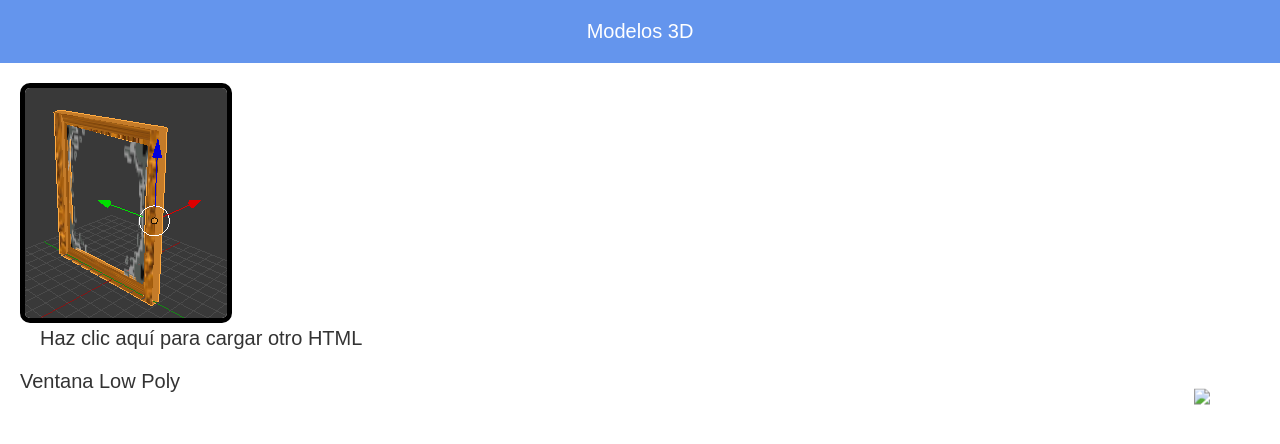
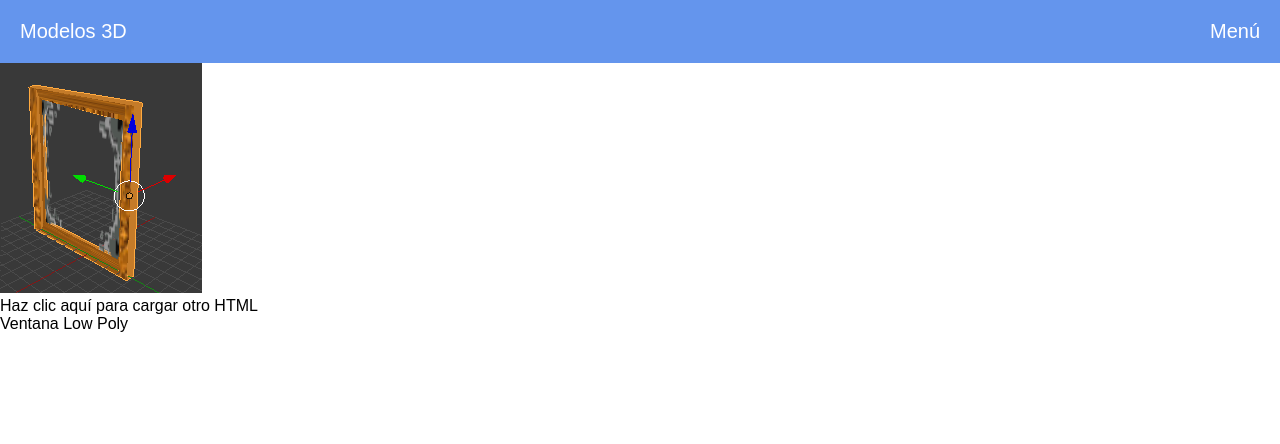
Before and after one commit to untitled918p/Modelos-3d, a plain HTML site: page index.html in a window 1280 px wide. Drawn offline with Linux system fonts and the light colour scheme.

Commit message:
Update index.html

```diff
--- a/index.html
+++ b/index.html
@@ -18,44 +18,25 @@
             margin: 0;
             font-size: 20px; /* Tamaño del título */
             cursor: pointer; /* Cambiar el cursor al pasar sobre el texto */
-        }
-        .contenedor-imagen {
-            text-align: left; /* Alinear la imagen y el texto a la izquierda */
-            padding: 20px;
-        }
-        .imagen {
-            max-width: 50%; /* Ancho máximo de la imagen */
-            border: 5px solid black; /* Añadir borde negro */
-            border-radius: 10px;
-            cursor: pointer; /* Cambiar el cursor al pasar sobre la imagen */
-        }
-        .texto {
-            text-align: left; /* Alinear el texto a la izquierda */
-            font-size: 20px;
-            color: #333;
-            cursor: pointer; /* Cambiar el cursor al pasar sobre el texto */
-            margin-left: 20px; /* Añadir espacio a la izquierda */
-
-        }
-
-        .menu-icon {
-            position: absolute; /* Posición absoluta para el icono del menú */
-            top: 50%; /* Alinear verticalmente en el medio */
-            right: 20px; /* Alinear a la derecha con un espacio */
-            transform: translateY(-50%); /* Alinear verticalmente en el medio */
-            cursor: pointer; /* Cambiar el cursor al pasar sobre el icono */
+            display: flex;
+            justify-content: space-between; /* Alinear elementos al inicio y al final */
+            align-items: center; /* Centrar verticalmente los elementos */
         }
         .menu {
+            display: flex;
+            align-items: center; /* Centrar verticalmente los elementos */
+        }
+        .menu-items {
             display: none;
-            position: absolute;
             background-color: #6495ED; /* Azul */
-            color: white;
             padding: 10px;
             border-radius: 5px;
-        }
-        .menu-items {
             list-style-type: none;
             margin: 0;
+            position: absolute;
+        }
+        .menu:hover .menu-items {
+            display: block;
         }
         .menu-items li {
             margin-bottom: 5px;
@@ -74,10 +55,8 @@
 <body>
     <div class="titulo">
         <span class="titulo-texto">Modelos 3D</span>
-        <div class="menu-icon" onclick="toggleMenu()">
-            <img src="tu_imagen.png" alt="Menu">
-        </div>
         <div class="menu">
+            Menú
             <div class="menu-items">
                 <ul>
                     <li><a href="#">Opción 1</a></li>
```
